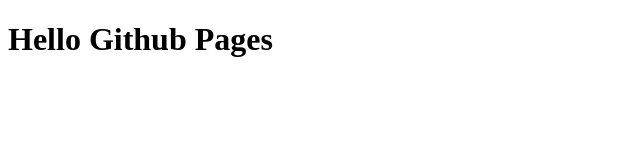
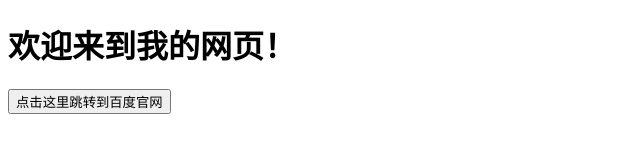
Before and after one commit to zhazhapeng10003/77tool, a plain HTML site: page index.html in a window 1280 px wide. Shown: the whole page, without its empty margins (0-640 px from the left). Drawn offline with Linux system fonts and the light colour scheme.

Commit message:
Update index.html

```diff
--- a/index.html
+++ b/index.html
@@ -1,16 +1,14 @@
 <!DOCTYPE html>
-<html lang="en">
-
+<html lang="zh-hans">
 <head>
     <meta charset="UTF-8">
     <meta name="viewport" content="width=device-width, initial-scale=1.0">
     <title>Document</title>
-    <link rel="stylesheet" href="./index.css">
 </head>
-
 <body>
-<h1>Hello Github Pages</h1>
-<script src="./index.js"></script>
+    <h1>欢迎来到我的网页！</h1>
+    <a href="https://www.baidu.com/" target="_blank">
+        <button>点击这里跳转到百度官网</button>
+    </a>
 </body>
-
 </html>
```
